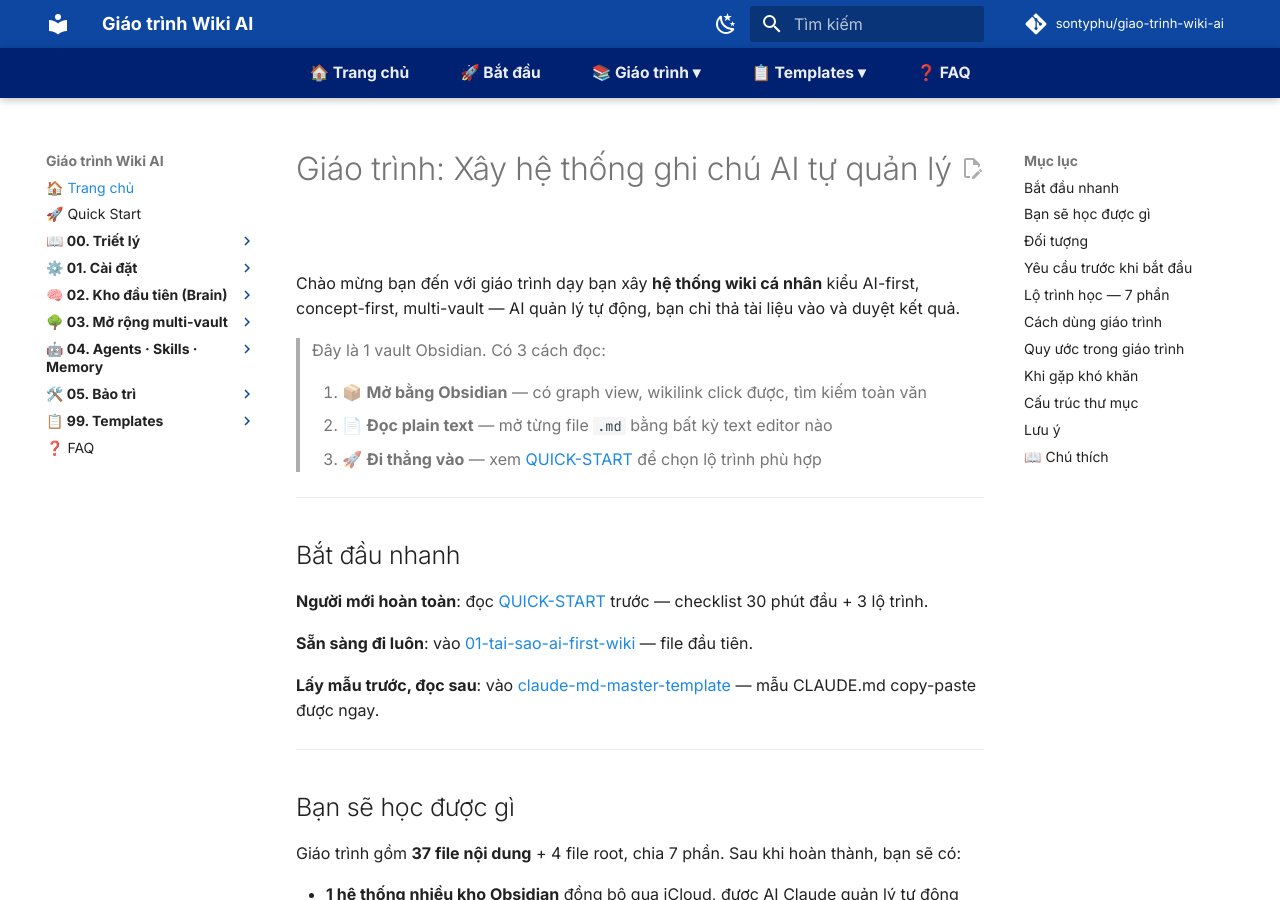
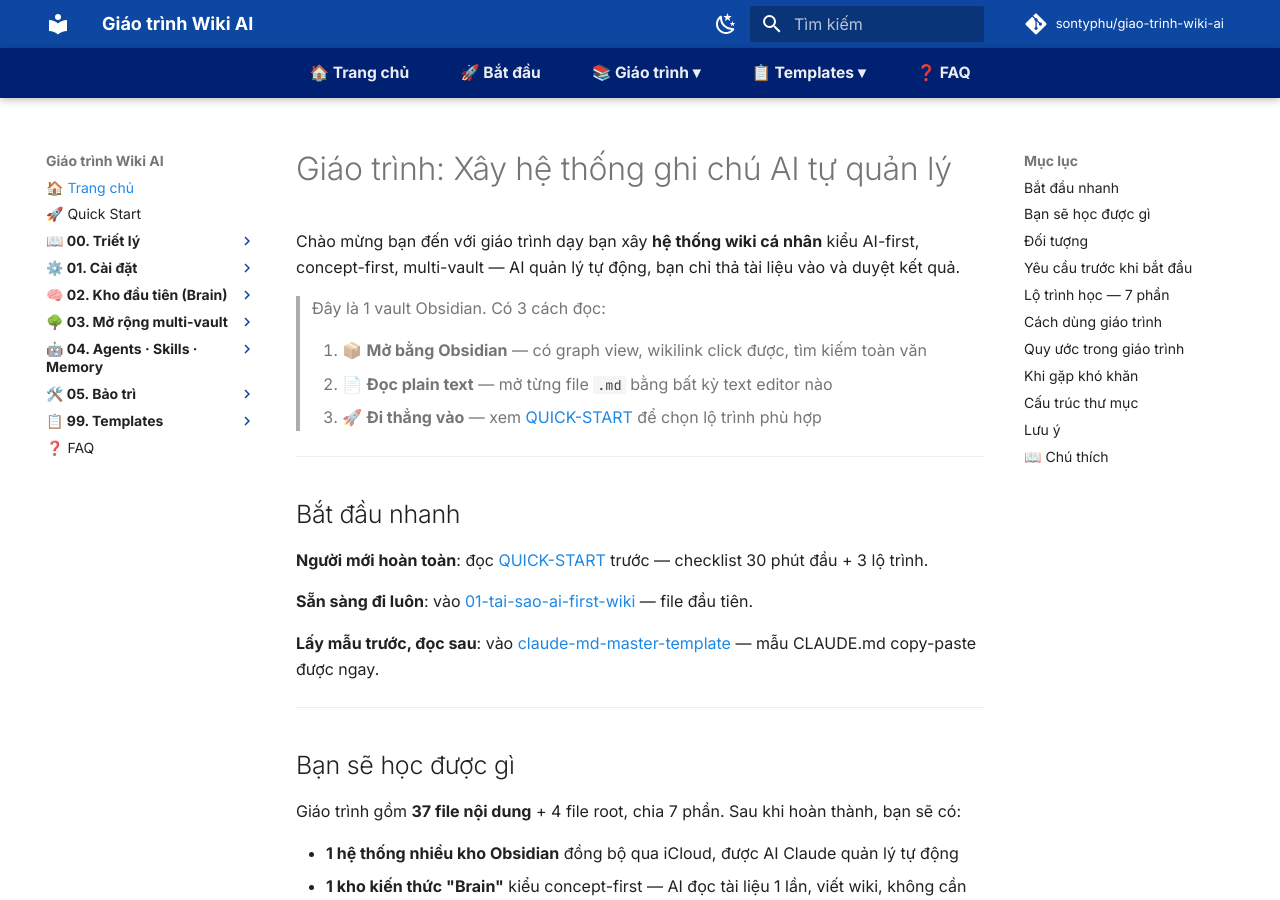
Before and after one commit to sontyphu/giao-trinh-wiki-ai, an MkDocs documentation site: the page built from docs/index.md, in a window 1280 px wide and 900 px high. Built offline with MkDocs 1.6.1 and Material for MkDocs 9.7.7, drawn with Linux system fonts in a browser that asks for light colours; comment, search, counter and statistics services are not loaded.

Commit message:
Gỡ nút Edit (bút chì) trên mỗi trang

```diff
--- a/import_vault.py
+++ b/import_vault.py
@@ -343,7 +343,6 @@
     - search.suggest
     - search.highlight
     - content.code.copy
-    - content.action.edit
 
 markdown_extensions:
   - admonition
--- a/mkdocs.yml
+++ b/mkdocs.yml
@@ -38,7 +38,6 @@
     - search.suggest
     - search.highlight
     - content.code.copy
-    - content.action.edit
 
 markdown_extensions:
   - admonition
```
